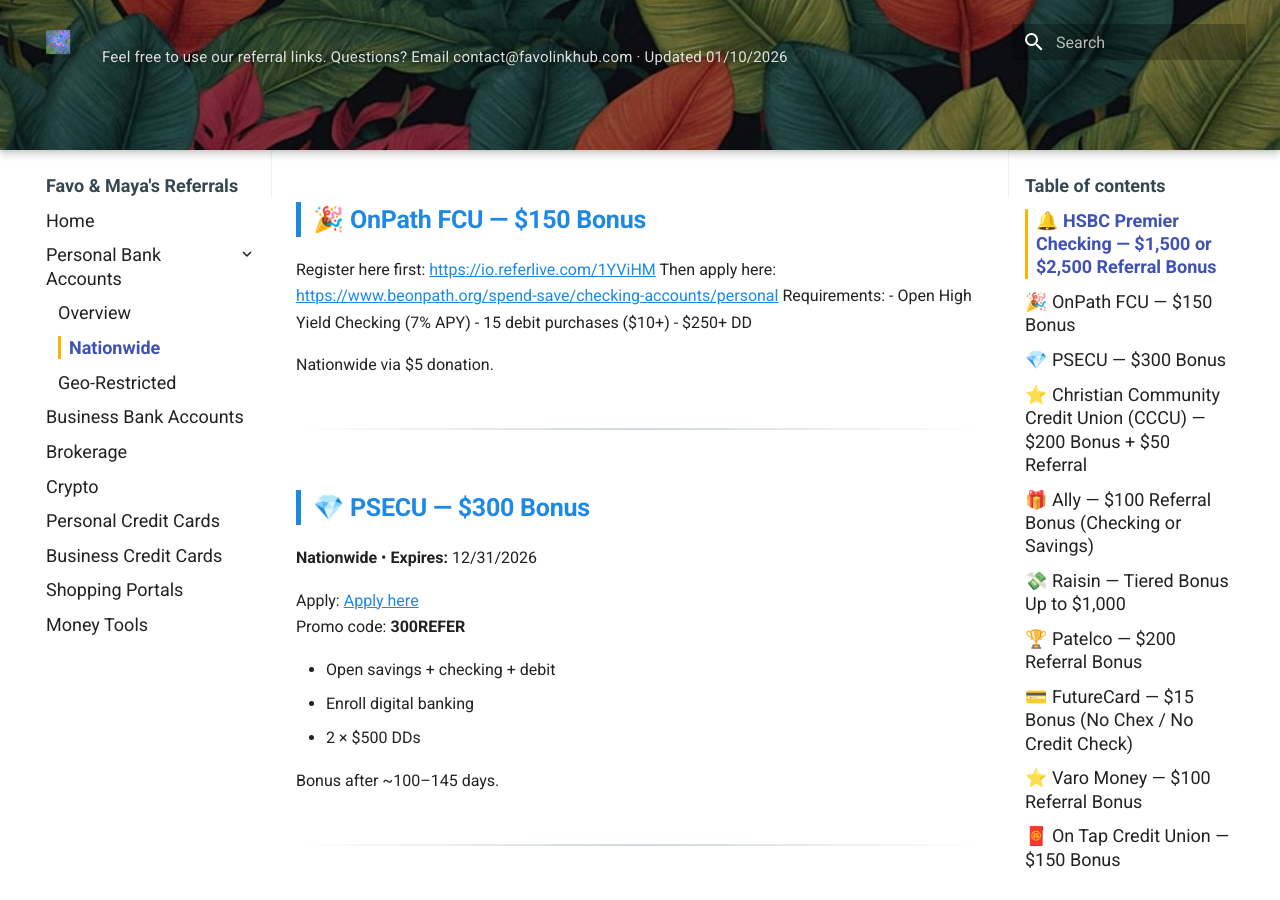
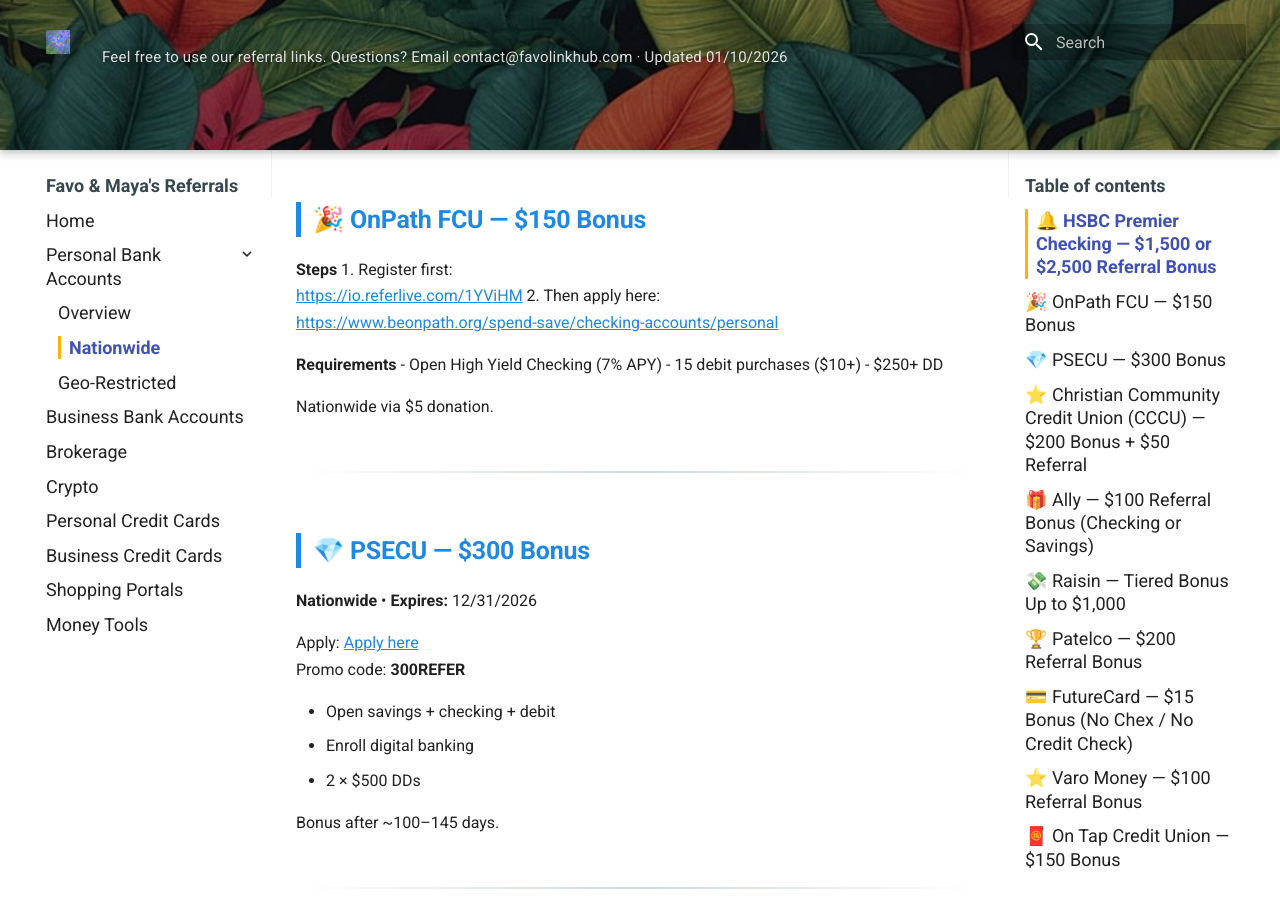
Before and after one commit to whispersofzephyr/favolinkhub-site, an MkDocs documentation site: the page built from docs/personal-bank-nationwide.md, in a window 1280 px wide and 900 px high, scrolled down 962 px. Built offline with MkDocs 1.6.1 and Material for MkDocs 9.7.7, drawn with Linux system fonts in a browser that asks for light colours.

Commit message:
Update personal-bank-nationwide.md

```diff
--- a/docs/personal-bank-nationwide.md
+++ b/docs/personal-bank-nationwide.md
@@ -27,9 +27,13 @@ Apply: [Apply here](https://us.hsbc.com/refer)
 
 ## 🎉 OnPath FCU — $150 Bonus
 
-Register here first: [https://io.referlive.com/1YViHM](https://io.referlive.com/1YViHM)
-Then apply here: [https://www.beonpath.org/spend-save/checking-accounts/personal](https://www.beonpath.org/spend-save/checking-accounts/personal)
-Requirements:
+**Steps**
+1. Register first:
+   [https://io.referlive.com/1YViHM](https://io.referlive.com/1YViHM)
+2. Then apply here:
+   [https://www.beonpath.org/spend-save/checking-accounts/personal](https://www.beonpath.org/spend-save/checking-accounts/personal)
+
+**Requirements**
 - Open High Yield Checking (7% APY)
 - 15 debit purchases ($10+)
 - $250+ DD
```
